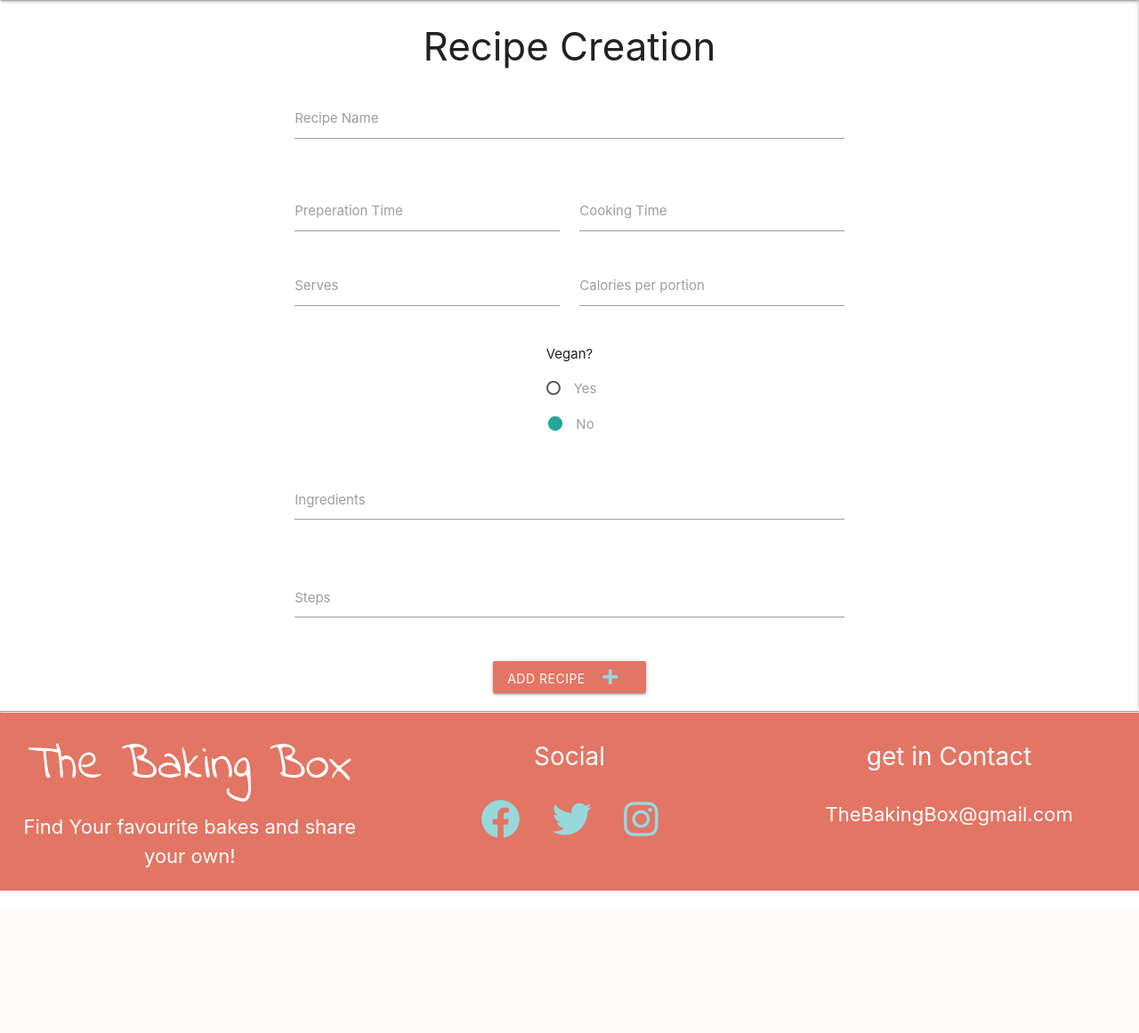
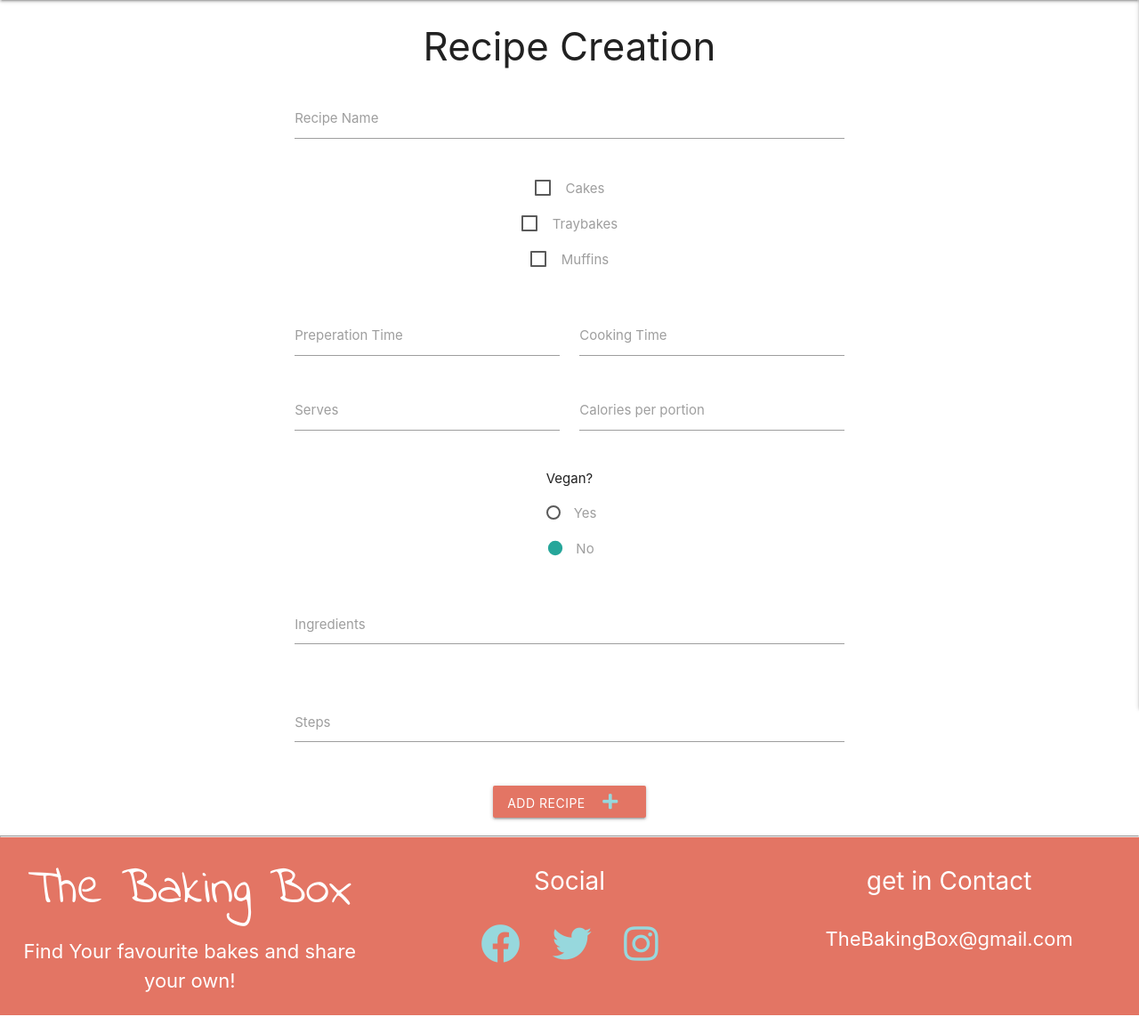
Before and after one commit to Jason-Philip/BakersBox, a Flask app: page /create_recipe in a window 1280 px wide. Shown: the part 64-1225 px from the top of the page at 89% size. Before the commit the page ends 1065 px from the top, so only its background shows below. Run offline with Flask 2, Linux system fonts and the light colour scheme; some libraries are stand-ins or nearby versions.

Commit message:
create and edit recipes changed to insert categories

```diff
--- a/app.py
+++ b/app.py
@@ -152,6 +152,7 @@ def create_recipe():
         #create new recipe
         new_recipe = {
             "recipe_name": request.form.get("recipe_name").lower(),
+            "cat": request.form.getlist("cat"),
             "prep": request.form.get("prep"),
             "cook_time": request.form.get("cook_time"),
             "serves": request.form.get("serves"),
@@ -235,6 +236,7 @@ def edit_recipe(recipe_id):
         if request.method == "POST":
             updated = {
                 "recipe_name": request.form.get("recipe_name").lower(),
+                "cat": request.form.getlist("cat"),
                 "prep": request.form.get("prep"),
                 "cook_time": request.form.get("cook_time"),
                 "serves": request.form.get("serves"),
--- a/templates/create_recipe.html
+++ b/templates/create_recipe.html
@@ -10,6 +10,26 @@
                 <input id="recipe_name" name="recipe_name" type="text" maxlength="50" pattern="^[a-zA-Z0-9_-\s]{1,50}$" class="validate" required>
                 <label for="recipe_name">Recipe Name</label>
             </div>
+        </div>
+        <div class="row"><!--Checkbox as if more categories added could be multiple-->
+            <p>
+                <label>
+                  <input id="" type="checkbox" name="cat" value="cakes" />
+                  <span>Cakes</span>
+                </label>
+              </p>
+              <p>
+                <label>
+                  <input type="checkbox" name="cat" value="traybakes" />
+                  <span>Traybakes</span>
+                </label>
+              </p>
+              <p>
+                <label>
+                  <input type="checkbox" name="cat" value="muffins" />
+                  <span>Muffins</span>
+                </label>
+              </p>
         </div>
         <div class="row">
             <div class="input-field col s6 ">
```
Also changed, not shown: templates/edit_recipe.html (+20 -0 lines).
